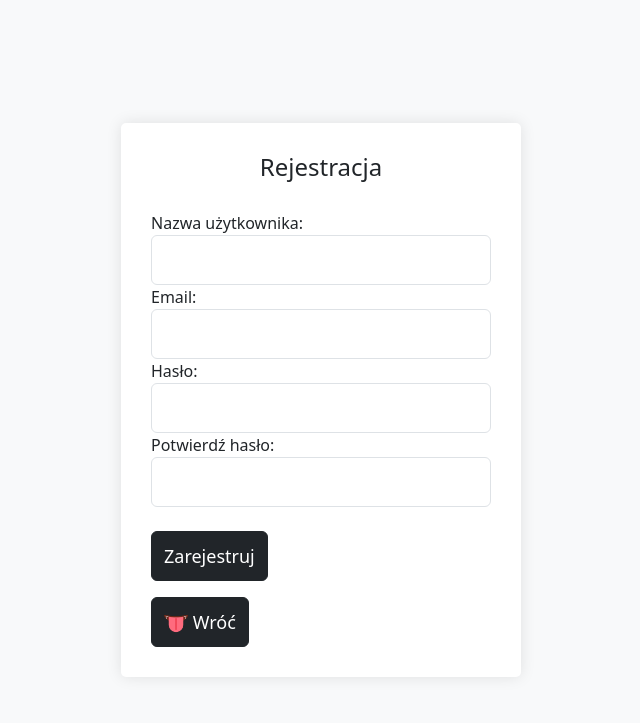
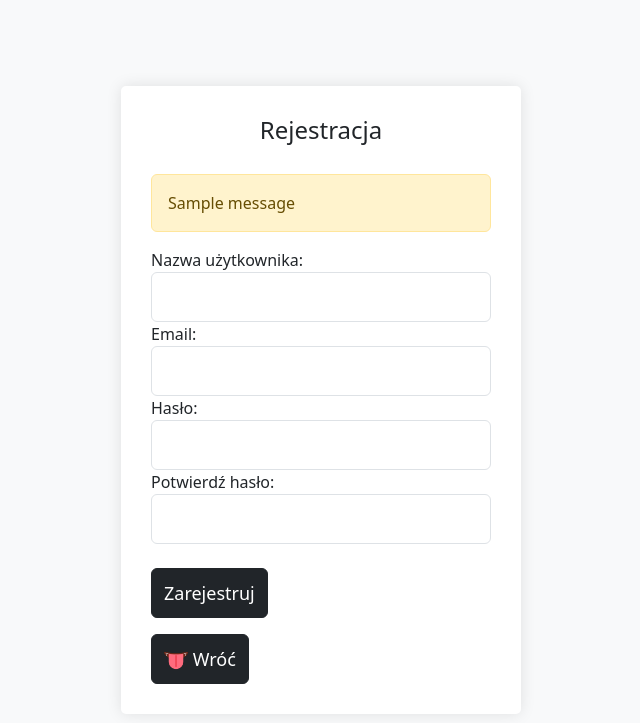
Before and after one commit to draprar/django-tonguetwister_lingwolamki, a Django app: page /register/ in a window 1280 px wide. Shown: the top 723 px of the page, without its empty margins (319-959 px from the left). Run offline with Django 4.2, Linux system fonts and the light colour scheme; tables that the repository leaves empty hold one stand-in row (values such as "Sample post"); one stand-in notice (Sample message) is shown.

Commit message:
add alert for invalid signup form

```diff
--- a/base/settings.py
+++ b/base/settings.py
@@ -48,7 +48,6 @@ INSTALLED_APPS = [
     'django.contrib.messages',
     'django.contrib.staticfiles',
     'django_extensions',
-    'django_htmx',
     'tonguetwister',
 ]
 
@@ -57,7 +56,6 @@ MIDDLEWARE = [
     'django.contrib.sessions.middleware.SessionMiddleware',
     'django.middleware.common.CommonMiddleware',
     'django.middleware.csrf.CsrfViewMiddleware',
-    "django_htmx.middleware.HtmxMiddleware",
     'django.contrib.auth.middleware.AuthenticationMiddleware',
     'django.contrib.messages.middleware.MessageMiddleware',
     'django.middleware.clickjacking.XFrameOptionsMiddleware',
--- a/tonguetwister/templates/registration/register.html
+++ b/tonguetwister/templates/registration/register.html
@@ -11,6 +11,15 @@
 <body>
     <div class="register-container">
         <h1>Rejestracja</h1>
+        {% if messages %}
+            <div>
+            {% for message in messages %}
+                <div class="alert alert-warning" role="alert">
+                    {{ message }}
+                </div>
+            {% endfor %}
+        </div>
+        {% endif %}
         <form method="post">
             {% csrf_token %}
             <div class="form-group">
--- a/tonguetwister/views.py
+++ b/tonguetwister/views.py
@@ -526,14 +526,12 @@ def register_view(request):
         form = CustomUserCreationForm(request.POST)
         if form.is_valid():
             form.save()
-            print("Form is valid and saved.")
             return redirect('login')
         else:
-            print("Form is not valid. Errors: ", form.errors)
+            messages.error(request, 'Napotkaliśmy zgoła nieoczekiwane błędy 😱 zweryfikuj swój formularz 😵')
             return render(request, 'registration/register.html', {'form': form})
     else:
         form = CustomUserCreationForm()
-        print("GET request. Rendering empty form.")
     return render(request, 'registration/register.html', {'form': form})
 
 
```
